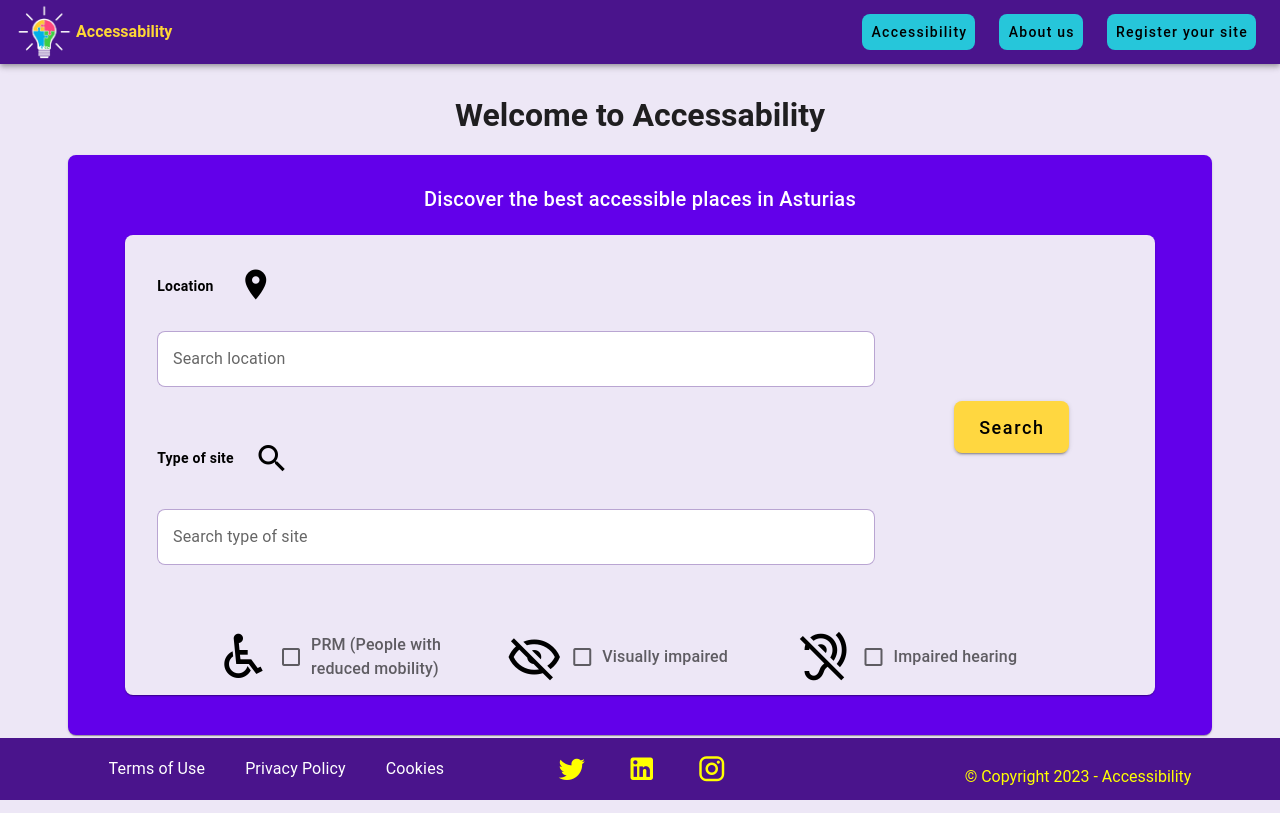
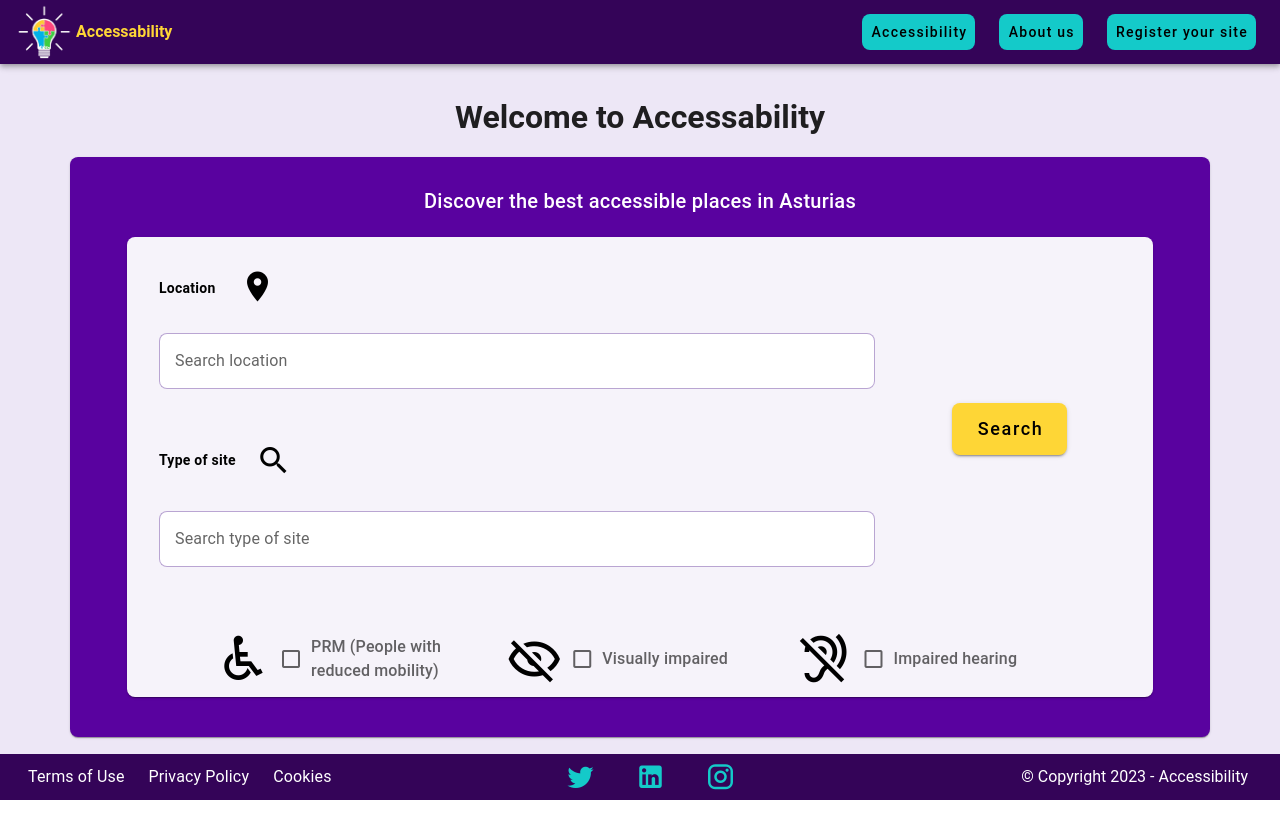
Before and after one commit to luisalvarez246/accessability, a Vue app in the folder frontend/: page / in a window 1280 px wide. Built offline with nearby package versions, Linux system fonts and the light colour scheme.

Commit message:
readjustments to the FooterBar, AppBar & HomeView

```diff
--- a/frontend/src/layouts/default/AppBar.vue
+++ b/frontend/src/layouts/default/AppBar.vue
@@ -1,7 +1,7 @@
 <template>
   <v-app class="appbar">
     <v-app-bar
-      class="d-flex"
+      class="d-flex sticky"
       color="navbar">
       <router-link
         to="/"
@@ -15,7 +15,7 @@
         }"
         class="logo "
         >
-        <v-img src="../../assets/images/Logo.png"
+        <v-img src="../../assets/images/logo.png"
           class="mr-1"
           width="56"
           alt="Accessability Logo">
@@ -65,7 +65,6 @@
           v-for="(item, index) in navItems"
           :key="index"
           @click="goToPage(item.to)"
-          class="custom-list-item"
           >
           <router-link :to="item.to"
             class="text-decoration-none">
--- a/frontend/src/layouts/default/FooterBar.vue
+++ b/frontend/src/layouts/default/FooterBar.vue
@@ -1,11 +1,11 @@
 <template>
-  <v-footer app class="d-flex no-wrap" color="footer" role="navigation">
-    <v-row justify="center" no-gutters>
+  <v-footer app class="d-flex no-wrap" color="navbar" role="navigation">
+    <v-row justify="start" no-gutters>
       <router-link
         v-for="link in links"
         :key="link.text"
         :to="{ name: link.route }"
-        class="mx-3 text-h6 custom-button link-content"
+        class="mx-3 text-right custom-button link-content"
         role="link"
         :class="{ 'active-button': isLinkActive(link.route) }"
         :aria-label="link.text"
@@ -15,23 +15,23 @@
       </router-link>
     </v-row>
 
-    <v-row justify="start" no-gutters>
+    <v-row justify="center" no-gutters>
       <v-icon
         v-for="icon in icons"
         :key="icon"
         tabindex="0"
-        class="mx-5 my-2 social-icon"
+        class="mx-5 social-icon"
         :icon="icon"
         variant="plain"
         size="30"
-        color="yellow-accent-2"
+        color="navbarbtns"
         :aria-label="getAriaLabel(icon)"
       ></v-icon>
     </v-row>
 
-    <v-row justify="center" no-gutters>
-      <v-col class="text-center mt-4" cols="12">
-        <span class="copyright text-yellow-accent-2" tabindex="0">
+    <v-row no-gutters>
+      <v-col class="text-right pl-16 pr-4" cols="12">
+        <span class="copyright" tabindex="0">
           © Copyright {{ new Date().getFullYear() }} - Accessibility
         </span>
       </v-col>
@@ -71,33 +71,17 @@ const isLinkActive = (route) => router.name === route;
   color: white;
   text-decoration: none;
 }
-
 .link-title {
   transition: color 0.3s, border 0.3s;
 }
-
 .link-content:hover .link-title {
   color: #FED636;
-  opacity: 2;
-  font-size: 1.1rem;
+  font-weight: 600;
 }
-
 .link-content:active .link-title {
   color: #FED636;
 }
-
-.custom-button {
-  transition: color 0.3s;
-  font-size: 1.1rem;
-  padding: 0.5rem 0.5rem;
-}
-
-.custom-button:hover {
+.active-button {
   color: #FED636;
 }
-
-.active-button {
-  color: #FED636;
-  font-size: 1.1rem;
-}
 </style>
--- a/frontend/src/plugins/vuetify.js
+++ b/frontend/src/plugins/vuetify.js
@@ -19,14 +19,11 @@ export default createVuetify({
         colors: {
           primary: '#1867C0',
           secondary: '#5CBBF6',
-          navbar: '#4A148C', //purple-darken-4
-          navbarbtns: '#26C6DA', //cyan-lighten-1
-          mainbackground: '#EDE7F6', //deep-purple-lighten-5
-          cardbackground: '#6200EA', //deep-purple-accent-4
-          searchbtn: '#FFD740', //amber-accent-2
-          input: '#FFF9C4', //yellow-lighten-4
-          footer: '#4A148C', //purple-darken-4
-
+          navbar: '#340458',
+          navbarbtns: '#14CAC9',
+          mainbackground: '#F6F3FA',
+          cardbackground: '#59029F',
+          searchbtn: '#FED636',
         },
       },
     },
--- a/frontend/src/views/HomeView.vue
+++ b/frontend/src/views/HomeView.vue
@@ -1,16 +1,22 @@
 <!-- eslint-disable vue/multi-word-component-names -->
 <template>
-  <h1 class="text-center mt-10">Welcome to Accessability</h1>
-  <v-container>
+  <h1 class="text-center pt-10">Welcome to Accessability</h1>
+  <v-container
+    id="section_search"
+  >
     <v-card
       color="cardbackground"
       class="rounded-lg pt-5 pb-10 mx-auto"
-      max-width="1144"
+      max-width="1140"
     >
       <v-card-title class="text-center text-wrap pb-5">
         Discover the best accessible places in Asturias
       </v-card-title>
-      <v-card class="mx-auto rounded-lg" color="mainbackground" width="90%" >
+      <v-card
+        class="mx-auto rounded-lg"
+        color="mainbackground"
+        width="90%"
+        >
         <v-card-text class="ma-4">
           <v-row>
             <v-col cols="12" lg="9">
@@ -20,13 +26,19 @@
                 </v-col>
                 <v-col cols="auto">
                   <v-icon
-                    class="mb-1" size="36" aria-hidden="true" aria-label="Search Location">mdi-map-marker</v-icon>
+                    class="mb-1"
+                    size="36"
+                    aria-hidden="true"
+                    aria-label="Search Location"
+                    >
+                    mdi-map-marker
+                  </v-icon>
                 </v-col>
                 <v-col cols="12">
                   <v-text-field
                     id="search-location"
                     bg-color="white"
-                    color="#4A148C"
+                    color=""
                     base-color="#4A148C"
                     variant="outlined"
                     dense
@@ -44,7 +56,13 @@
                 </v-col>
                 <v-col class="pl-1" cols="auto">
                   <v-icon
-                    class="mb-" size="36" aria-hidden="true" aria-label="Search accessibility">mdi-magnify</v-icon>
+                    class="mb-"
+                    size="36"
+                    aria-hidden="true"
+                    aria-label="Search accessibility"
+                    >
+                    mdi-magnify
+                  </v-icon>
                 </v-col>
                 <v-col cols="12">
                   <v-text-field
@@ -64,7 +82,8 @@
               </v-row>
             </v-col>
             <v-col
-              class="d-flex align-center" md="0" lg="3"
+              class="d-flex align-center"
+              cols="12" md="0" lg="3"
             >
               <v-btn
                 text
```
Also changed, not shown: frontend/src/assets/images/logo.png (renamed from frontend/src/assets/images/Logo.png).
